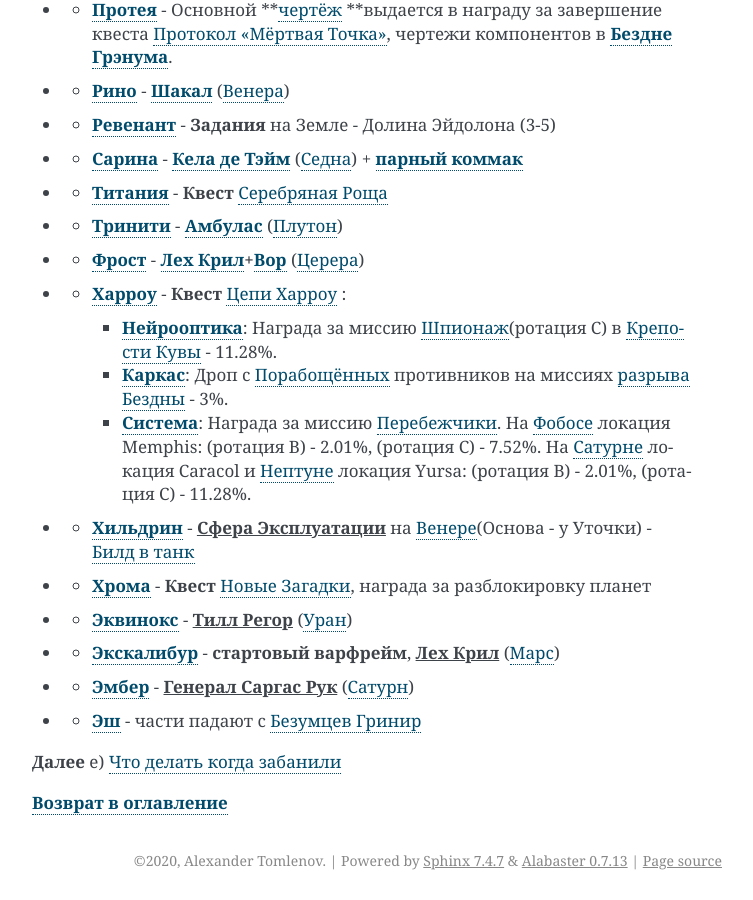
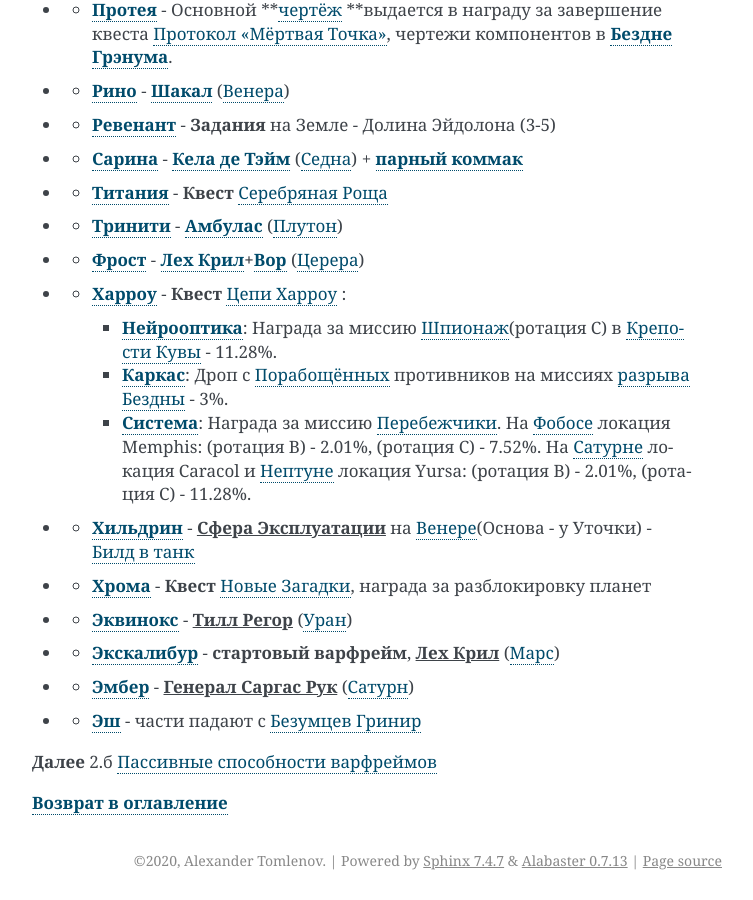
Before and after one commit to crackedmind/warframe-brief-guide, a Sphinx documentation site: the page built from source/02.md, in a window 1280 px wide and 900 px high, scrolled down 1665 px. Shown: the whole window, without its empty margins (388-1141 px from the left). Built offline with Sphinx 7.4.7, drawn with Linux system fonts in a browser that asks for light colours.

Commit message:
Update 02.md

```diff
--- a/source/02.md
+++ b/source/02.md
@@ -61,6 +61,6 @@
 *   - **[Эмбер](https://warframe.fandom.com/ru/wiki/%D0%AD%D0%BC%D0%B1%D0%B5%D1%80)**		- **<span style="text-decoration:underline;">Генерал Саргас Рук</span>** ([Сатурн](https://warframe.fandom.com/ru/wiki/%D0%A1%D0%B0%D1%82%D1%83%D1%80%D0%BD))
 *   - **[Эш](https://warframe.fandom.com/ru/wiki/%D0%AD%D1%88)**			- части падают с  [Безумцев Гринир](https://warframe.fandom.com/ru/wiki/%D0%91%D0%B5%D0%B7%D1%83%D0%BC%D0%BD%D1%8B%D0%B9_%D0%93%D1%80%D0%B8%D0%BD%D0%B8%D1%80)
 
-**Далее** e) [Что делать когда забанили](01_f.md)
+**Далее** 2.б [Пассивные способности варфреймов](02_b.md)
 
 **[Возврат в оглавление](index.md)**
```
